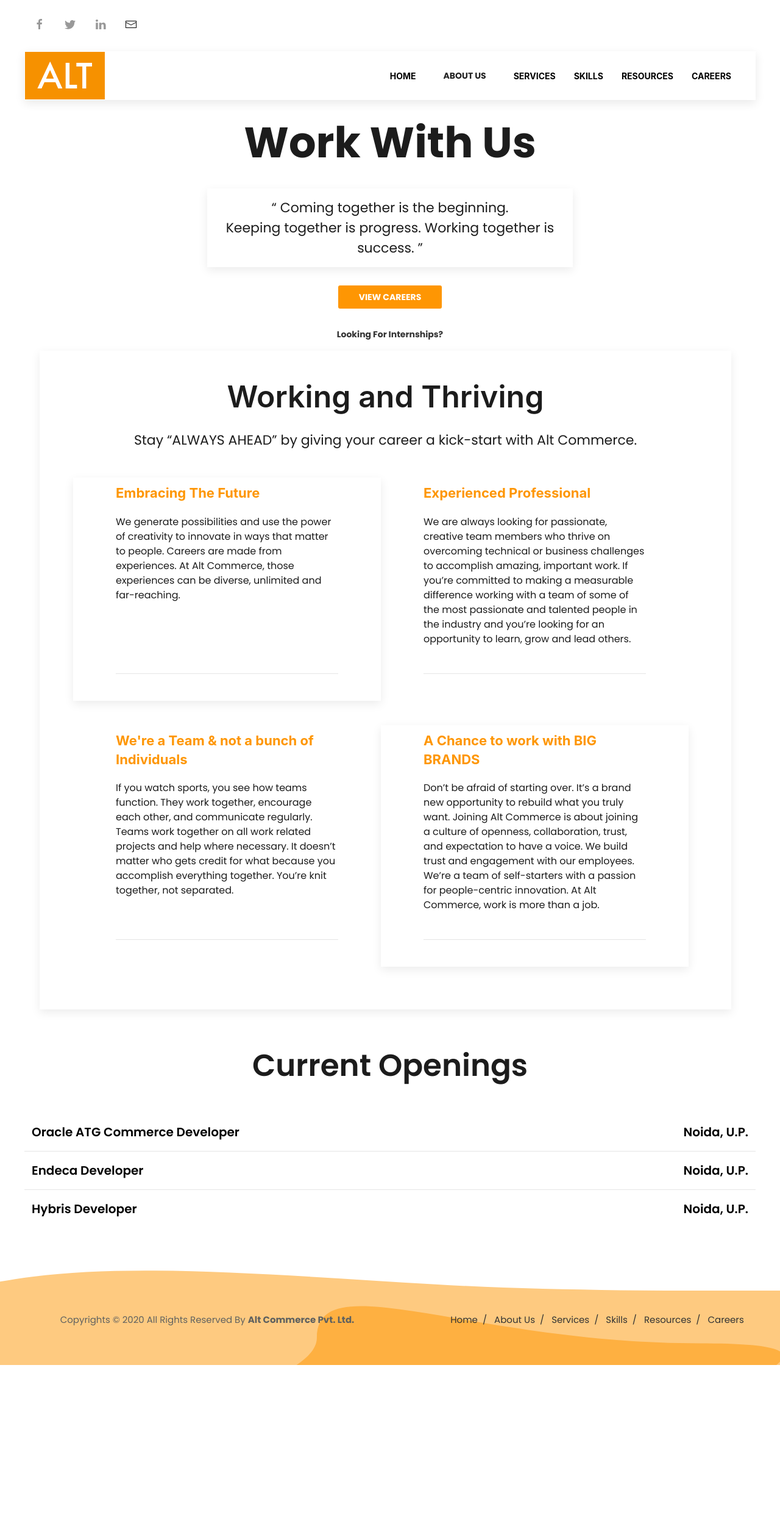
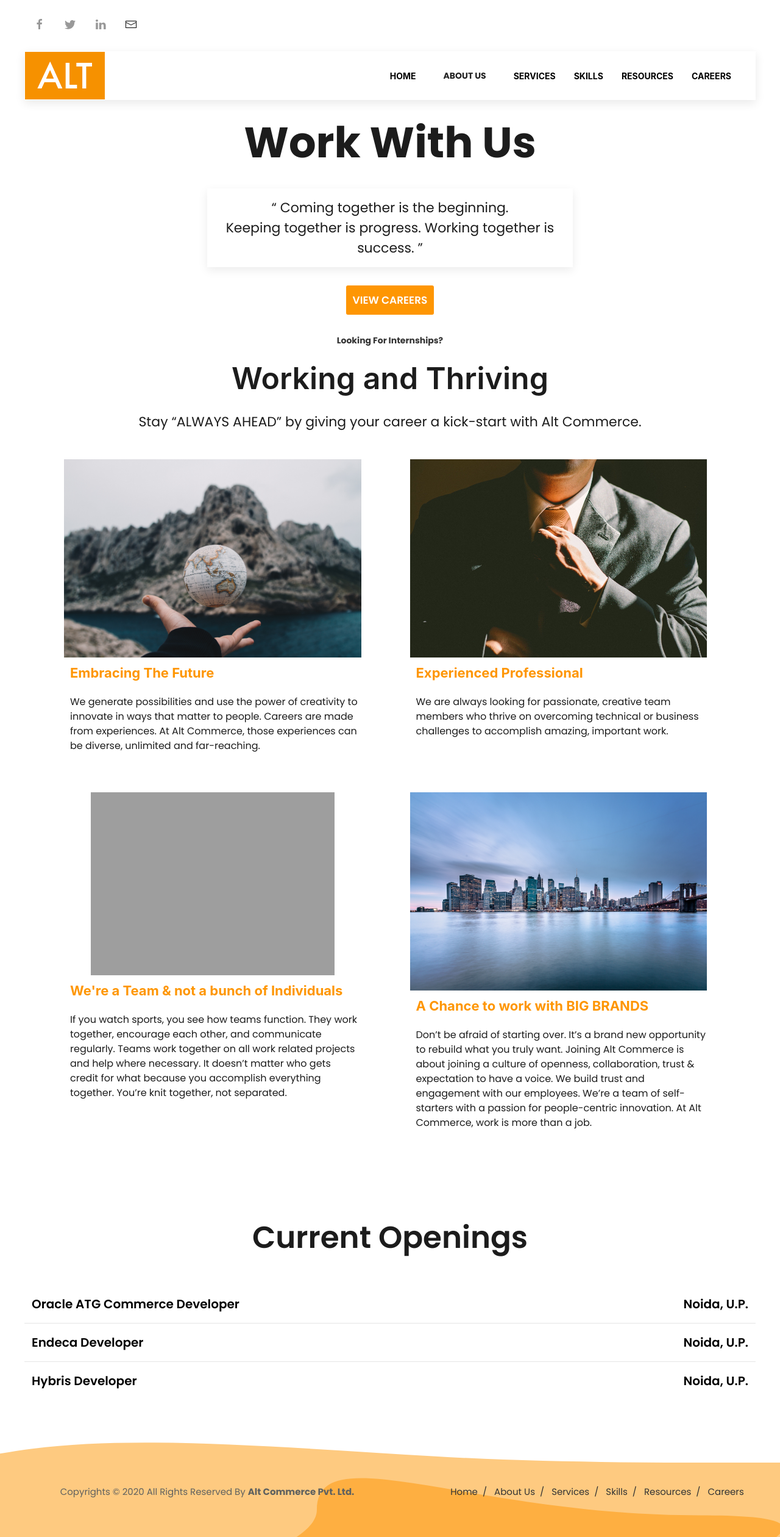
Before and after one commit to mansi29feb/ALT-Website-, a PHP site: page /career.html in a window 1280 px wide. Shown: the whole page at 61% size. Before the commit the page ends 2238 px from the top, so only its background shows below. Run offline with PHP 8.4, Linux system fonts and the light colour scheme; some libraries are stand-ins or nearby versions; grey boxes are pictures that could not be loaded.

Commit message:
career page and changes by mansi

```diff
--- a/altcommercewebsit/career.html
+++ b/altcommercewebsit/career.html
@@ -120,70 +120,67 @@
                         <p class="services_mainpara uk-card uk-card-default uk-card-body uk-box-shadow-medium uk-padding-small uk-text-center uk-card-hover ">“ Coming together is the beginning. </br>Keeping together is progress. Working together is success. ”
                         </p>
                     </div>
+                    <div>
+                        <a class="uk-button uk-text-bold uk-align-center uk-text-center works_btn1 uk-text-capitalize" href="#target_career" uk-scroll>VIEW CAREERS</a>
+                    </div>
 
-                    <a class="uk-button uk-align-center uk-width-medium career_btn_link uk-text-bold" href="#target_career" uk-scroll>VIEW CAREERS</a>
                     <div class="uk-text-center uk-margin-remove-top internship_link"><button class="uk-button uk-button-text uk-text-bold uk-text-capitalize">Looking for internships?</button></div>
                 </div>
 
             </div>
 
-            <div class="uk-width-1-1@s uk-card uk-card-default career_box uk-card-body uk-margin-medium-left uk-margin-medium-right uk-text-center uk-padding-large uk-padding-remove-top">
-              <div class="uk-child-width-1-2@s uk-grid-small" uk-grid>
-                  <div class="uk-width-1-1@s uk-margin-medium-top">
-                      <div class="uk-h4  services_subheading">Working and Thriving</div>
+            <div class=" career_box uk-text-center uk-padding-remove-top">
+              <div class="uk-child-width-1-2@s" uk-grid>
+                  <div class="uk-width-1-1@s ">
+                      <div class="uk-h4 services_subheading">Working and Thriving</div>
                       <div class="uk-child-width-1-2@s " uk-grid>
                         <p class="uk-width-1-1@s services_mainpara uk-align-center uk-margin-large-horizintal">Stay “ALWAYS AHEAD” by giving your career a kick-start with Alt Commerce.</p>
                       </div>
 
                   </div>
+                </div>
+                <div class="uk-child-width-1-2@m uk-child-width-1-1@s uk-grid-small uk-padding uk-padding-remove-top uk-grid-match" uk-grid>
+                  <div class="uk-width-1-2@m uk-width-1-1@s uk-padding uk-padding-remove-vertical uk-margin">
+                      <div class="career1_box">
+                      <img src="images/career/future.jpg">
+                      <div class="uk-h3 uk-margin-small-left uk-text-left services_article_heading uk-margin-small-top uk-text-bold">Embracing The Future</div>
+                      <div class="uk-margin-small-left services_article_para uk-text-left">We generate possibilities and use the power of creativity to innovate in ways that matter to people.
+                          Careers are made from experiences. At Alt Commerce, those experiences can be diverse, unlimited and far-reaching.</div></br>
 
-
-                  <!-- <div class="flip-card uk-card uk-card-default">
-                    <div class="flip-card-inner">
-                      <div class="flip-card-front">
-                        <img src="images/blog1.jpg" alt="Avatar" style="width:300px;height:300px;">
-                        <div class="uk-h3 uk-text-left services_article_heading uk-margin-small-top uk-text-bold">Embracing The Future</div>
-                      </div>
-                      <div class="flip-card-back services_article_para uk-text-left">
-                        We generate possibilities and use the power of creativity to innovate in ways that matter to people.
-                          Careers are made from experiences. At Alt Commerce, those experiences can be diverse, unlimited and far-reaching.
-                      </div>
+                        </div>
+                  </div >
+                  <div class="uk-width-1-2@m uk-width-1-1@s uk-padding uk-margin uk-padding-remove-vertical uk-margin-remove-top">
+                    <div class="career1_box">
+                    <img src="images/career/professional.jpg">
+                    <div class="uk-h3 uk-margin-small-left uk-text-left services_article_heading uk-margin-small-top uk-text-bold">Experienced Professional</div>
+                    <div class="uk-margin-small-left services_article_para uk-text-left">We are always looking for passionate, creative team
+                        members who thrive on overcoming technical or business challenges to accomplish
+                        amazing, important work. </div>
                     </div>
-                  </div> -->
-                  <div class=" uk-padding-large uk-card uk-card-default uk-card-hover uk-padding-remove-top  uk-padding-remove-bottom">
-                      <div class="uk-h3 uk-text-left services_article_heading uk-margin-small-top uk-text-bold">Embracing The Future</div>
-                      <div class="services_article_para uk-text-left">We generate possibilities and use the power of creativity to innovate in ways that matter to people.
-                          Careers are made from experiences. At Alt Commerce, those experiences can be diverse, unlimited and far-reaching.</div></br></br></br></br>
-                          <hr></br>
-                  </div >
-                  <div class=" uk-padding-large uk-padding-remove-top uk-padding-remove-bottom ">
-                    <div class="uk-h3 uk-text-left services_article_heading uk-margin-small-top uk-text-bold">Experienced Professional</div>
-                    <div class="services_article_para uk-text-left">We are always looking for passionate, creative team
-                        members who thrive on overcoming technical or business challenges to accomplish
-                        amazing, important work.  If you’re committed to making a measurable difference
-                        working with a team of some of the most passionate and talented people in the industry
-                        and you’re looking for an opportunity to learn, grow and lead others.</div></br>
-                        <hr></br>
-
                   </div>
-                  <div class=" uk-margin-small-top uk-padding-large  uk-padding-remove-top  uk-margin-medium-top uk-padding-remove-bottom ">
-                    <div class="uk-h3 uk-text-left services_article_heading uk-margin-small-top uk-text-bold">We're a Team & not a bunch of Individuals</div>
-                    <div class="services_article_para uk-text-left">If you watch sports, you see how teams function. They work together, encourage each other,
+                  <div class=" uk-width-1-2@m uk-width-1-1@s uk-padding uk-padding-remove-vertical uk-margin">
+                    <div class="career1_box">
+                    <img src="images/career/team2.jpg">
+                    <div class="uk-margin-small-left uk-h3 uk-text-left services_article_heading uk-margin-small-top uk-text-bold">We're a Team & not a bunch of Individuals</div>
+                    <div class="uk-margin-small-left services_article_para uk-text-left">If you watch sports, you see how teams function. They work together, encourage each other,
                         and communicate regularly. Teams work together on all work related projects and help where necessary.
-                        It doesn’t matter who gets credit for what because you accomplish everything together. You’re knit together, not separated.</div></br></br><hr></br>
-
+                        It doesn’t matter who gets&nbsp; credit for what because you accomplish everything together. You’re knit together, not separated.</div>
+                     </div>
                   </div>
-                  <div class=" uk-card uk-card-default uk-card-hover uk-margin-small-top uk-padding-large uk-padding-remove-top uk-margin-medium-top uk-padding-remove-bottom ">
-                    <div class="uk-h3 uk-text-left services_article_heading uk-margin-small-top uk-text-bold">A Chance to work with BIG BRANDS</div>
-                    <div class="services_article_para uk-text-left">Don’t be afraid of starting over. It’s a brand new opportunity to rebuild what
-                        you truly want. Joining Alt Commerce is about joining a culture of openness, collaboration, trust, and expectation
+                  <div class="uk-width-1-2@m uk-width-1-1@s uk-padding-remove-vertical uk-padding uk-margin">
+                    <div class="career1_box">
+                    <img src="images/career/big-brands.jpg">
+                    <div class="uk-margin-small-left uk-h3 uk-text-left services_article_heading uk-margin-small-top uk-text-bold">A Chance to work with BIG BRANDS</div>
+                    <div class="uk-margin-small-left services_article_para uk-text-left">Don’t be afraid of starting over. It’s a brand new opportunity to rebuild what
+                        you truly want. Joining Alt Commerce is about joining a culture of openness, collaboration, trust & expectation
                         to have a voice. We build trust and engagement with our employees.
                         We’re a team of self-starters with a passion for people-centric innovation.
                         At Alt Commerce, work is more than a job.
-</div></br><hr></br>
+                            </div></br>
+                    </div>
+                  </div>
+                </div>
 
-                  </div>
-              </div>
             </div>
 
             <div id="target_career" class="uk-width-1-1@s uk-text-center">
--- a/altcommercewebsit/css/style1.css
+++ b/altcommercewebsit/css/style1.css
@@ -212,6 +212,23 @@ body a:focus{
   background-color:#444444;
   text-decoration: none;
   transform: translate(0, -3px);
+}
+
+.career1_box{
+	-webkit-transition: transform .2s linear;
+	-moz-transition: transform .2s linear;
+	-o-transition: transform .2s linear;
+  transition: transform .2s linear;
+
+}
+
+.career1_box:hover {
+	-webkit-transform: scale(1.05);
+	-moz-transform: scale(1.05) ;
+	-o-transform: scale(1.05) ;
+	transform: scale(1.05) ;
+  border-radius: 3px;
+  border:1px solid #ced4da;
 }
 
 .upload{
@@ -570,6 +587,23 @@ color:#FE9603;
   .csr_text_box:hover > p >.csr_text{
     font-weight: 600;
   }
+
+  .impact_box{
+    -webkit-transition: transform .2s linear;
+    -moz-transition: transform .2s linear;
+    -o-transition: transform .2s linear;
+    transition: transform .2s linear;
+
+  }
+
+  .impact_box:hover {
+    -webkit-transform: scale(1.1);
+    -moz-transform: scale(1.1) ;
+    -o-transform: scale(1.1) ;
+    transform: scale(1.1) ;
+    border-radius: 3px;
+    border:1px solid #ced4da;
+  }
 /******************services page css end***************/
 
 
```
Also changed, not shown: altcommercewebsit/csr.html (+9 -9 lines), altcommercewebsit/index.html (+0 -9 lines), altcommercewebsit/images/career/big-brands.jpg (added), altcommercewebsit/images/career/future.jpg (added), altcommercewebsit/images/career/join-us.jpg (added), altcommercewebsit/images/career/professional.jpg (added), altcommercewebsit/images/career/team.jpg (added), 5 other files.
